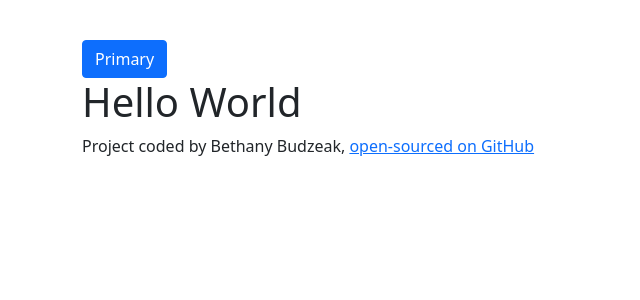
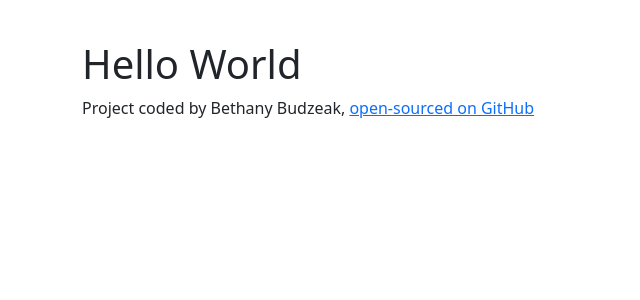
Before and after one commit to bbudzeak/dictionary-react-app, a React (Create React App) app: page / in a window 1280 px wide. Shown: the top 300 px of the page, without its empty margins (0-640 px from the left). Built offline with nearby package versions, Linux system fonts and the light colour scheme.

Commit message:
Update App.js

```diff
--- a/src/App.js
+++ b/src/App.js
@@ -4,11 +4,6 @@ function App() {
   return (
     <div className="App">
       <div className="container">
-        <header className="App-header">
-          <button type="button" class="btn btn-primary">
-            Primary
-          </button>
-        </header>
         <h1>Hello World</h1>
         <footer className="git-link">
           <span> Project coded by Bethany Budzeak, </span>
```
